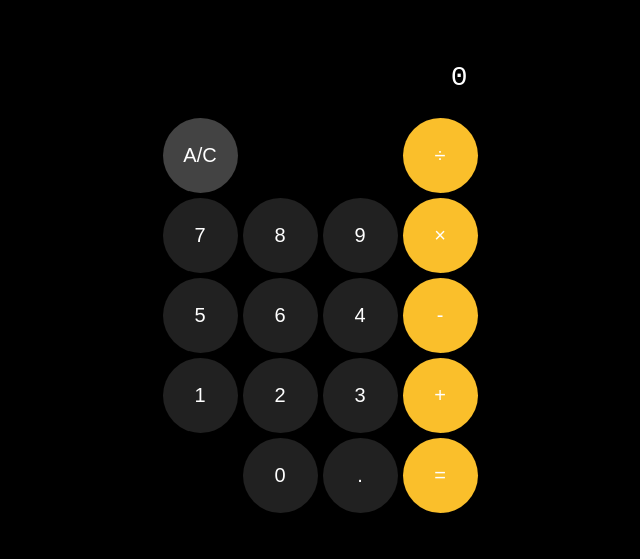
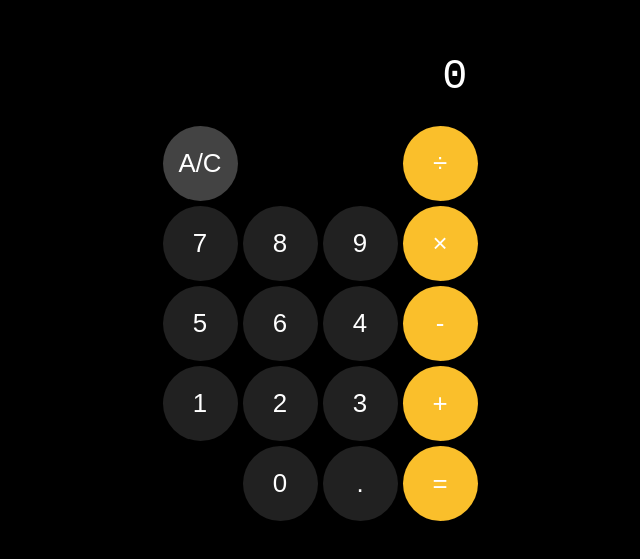
Before and after one commit to AntonyOtero/odin-calculator-25, a plain HTML site: page index.html in a window 1280 px wide. Shown: the part 113-672 px from the top of the page, without its empty margins (320-960 px from the left). Drawn offline with Linux system fonts and the light colour scheme; a web font is replaced by a local one.

Commit message:
style: Update font scale, based on 1.618

```diff
--- a/style.css
+++ b/style.css
@@ -14,7 +14,7 @@ body {
     color: #fff;
     background-color: #000;
     font-family: "Victor Mono", monospace;
-    font-size: 28px;
+    font-size: 18px;
 }
 
 .calculator {
@@ -36,6 +36,7 @@ body {
     width: 100%;
     padding: 0 10px;
     margin-bottom: 20px;
+    font-size: 2.618rem;
 }
 
 .btn {
@@ -43,7 +44,7 @@ body {
     height: 75px;
     border: none;
     border-radius: 50%;
-    font-size: 20px;
+    font-size: 1.618rem;
     color: inherit;
     background-color: #212121;
     cursor: pointer;
```
